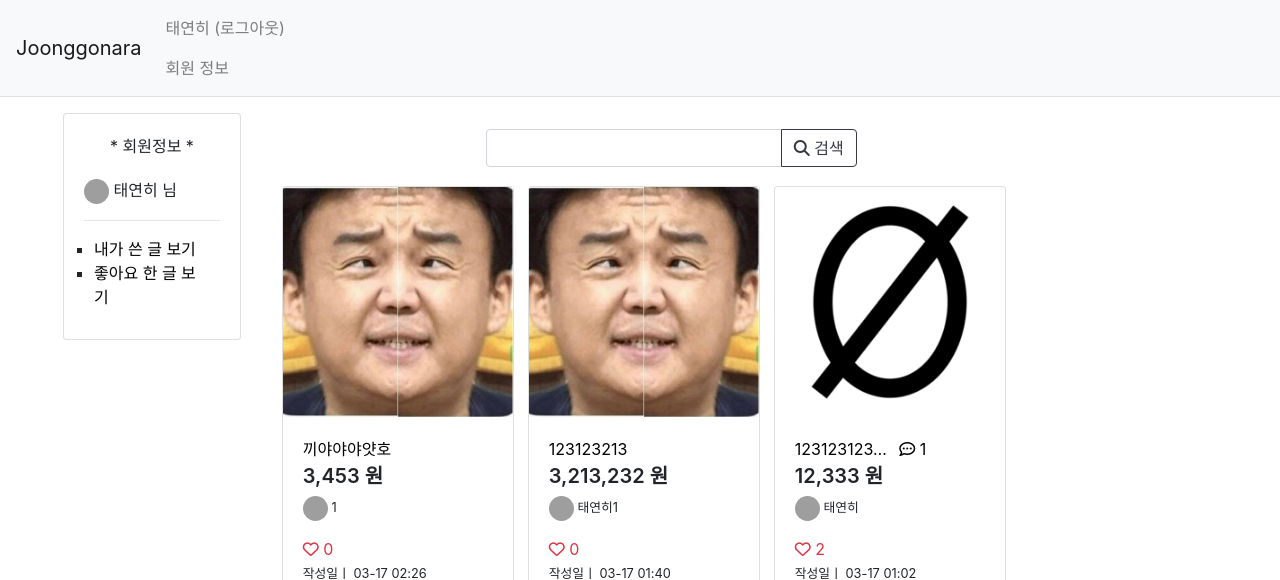
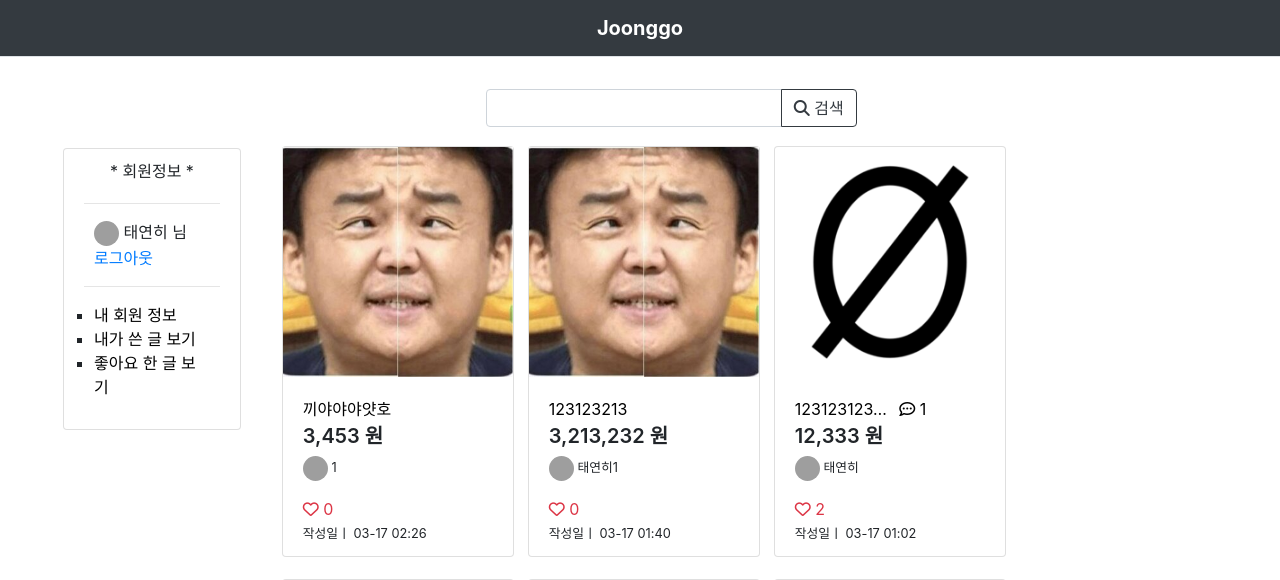
Before and after one commit to to1et/project1_trading, a Django app: page / in a window 1280 px wide. Shown: the top 580 px of the page. Run offline with Django 4.2, Linux system fonts and the light colour scheme; a user stored in the database is signed in; data comes from the database, SQL or seed files in the repository; both versions use the stored data as it was after the commit; some libraries are stand-ins or nearby versions; grey boxes are pictures that could not be loaded.

Commit message:
홈페이지 정렬좀 하고 이것저것 사소한것들

```diff
--- a/templates/joonggo/sell_list.html
+++ b/templates/joonggo/sell_list.html
@@ -6,18 +6,23 @@
 
 <div class="row ml-5 my-3">
   <div class="col-2">
-    <div class='card'>
-      <div class="card-body ">
+    <div class='card' style="margin-top:75px;" >
+      <div class="card-body">
         {% if user.is_authenticated %}
-        <div class="text-center" style="margin-bottom:20px;">* 회원정보 *</div>
-        <img class="avatar" src="https://randomuser.me/api/portraits/men/{{user.id}}.jpg"> {{ user.nickname }} 님
+        <div class="text-center" style="margin-bottom:20px; margin-top:-10px;">* 회원정보 *</div>
+        <hr>
+        <ul style="list-style-type:none; margin:10px; padding:0px;">
+          <li><img class="avatar" src="https://randomuser.me/api/portraits/men/{{user.id}}.jpg"> {{ user.nickname }} 님</li>
+          <li><a href="{% url 'common:logout' %}" style="margin-top:10px;">로그아웃</a></li>
+        </ul>
         <hr>
         <ul style="list-style-type:square; margin:10px; padding:0px;">
+          <li><a style="color:black;" href="{% url 'common:userinfo'%}">내 회원 정보</a></li>
           <li><a style="color:black;" href="{% url 'joonggo:sell_mypost' user.id %}">내가 쓴 글 보기</a></li>
           <li><a style="color:black;" href="{% url 'joonggo:sell_mylike' user.id %}">좋아요 한 글 보기</a></li>
         </ul>
         {% else %}
-        <div class="text-center" style="margin-bottom:20px;">* 회원정보 *</div>
+        <div class="text-center" style="margin-bottom:20px; margin-top:-10px;">* 회원정보 *</div>
         <a style="font-size:12px;" class="nav-link text-center" href="{% url 'common:login' %}">로그인이 필요합니다.</a>
         {% endif %}
       </div>
--- a/templates/navbar.html
+++ b/templates/navbar.html
@@ -1,22 +1,9 @@
-<nav class="navbar navbar-expand-lg navbar-light bg-light border-bottom">
-  <a class="navbar-brand" href="{% url 'joonggo:index' %}">Joonggonara</a>
+<nav class="navbar navbar-expand-lg navbar-dark bg-dark border-bottom">
+  <a class="navbar-brand mx-auto" href="{% url 'joonggo:index' %}"><b>Joonggo</b></a>
   <button class="navbar-toggler ml-auto" type="button" data-toggle="collapse" data-target="#navbarNav" aria-controls="navbarNav" aria-expanded="false" aria-label="Toggle navigation">
     <span class="navbar-toggler-icon"></span>
   </button>
   <div class="collapse navbar-collapse flex-grow-0" id="navbarNav">
-    <ul class="navbar-nav">
-      <li class="nav-item ">
-        {% if user.is_authenticated %}
-          <a class="nav-link" href="{% url 'common:logout' %}">
-            {{ user.nickname }}
-            (로그아웃)</a>
-            <a class="nav-link" href="{% url 'common:userinfo'%}">회원 정보</a>
-        {% else %}
-          <a class="nav-link" href="{% url 'common:login' %}">로그인</a>
-          <a class="nav-link" href="{% url 'common:signup' %}">회원가입</a>
-        {% endif %}
 
-      </li>
-    </ul>
   </div>
 </nav>
```
Also changed, not shown: templates/joonggo/sell_detail.html (+4 -4 lines), templates/joonggo/sell_mylike.html (+10 -5 lines), templates/joonggo/sell_mypost.html (+10 -5 lines), db.sqlite3.
